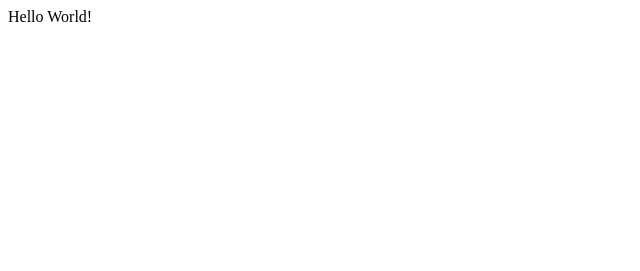
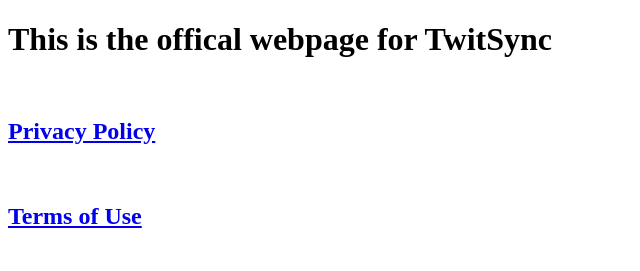
Before and after one commit to Flashgordo94/TwitSync, a plain HTML site: page index.html in a window 1280 px wide. Shown: the whole page, without its empty margins (0-640 px from the left). Drawn offline with Linux system fonts and the light colour scheme.

Commit message:
Add files via upload

```diff
--- a/index.html
+++ b/index.html
@@ -7,6 +7,10 @@
     <title>Document</title>
 </head>
 <body>
-    Hello World!
+<p>
+    <h1>This is the offical webpage for TwitSync</h1><br>
+    <h2><a href="privacypolicy.html">Privacy Policy</a></h2><br>
+    <h2><a href="termsofuse.html">Terms of Use</h2><br>
+</p>
 </body>
 </html>
```
